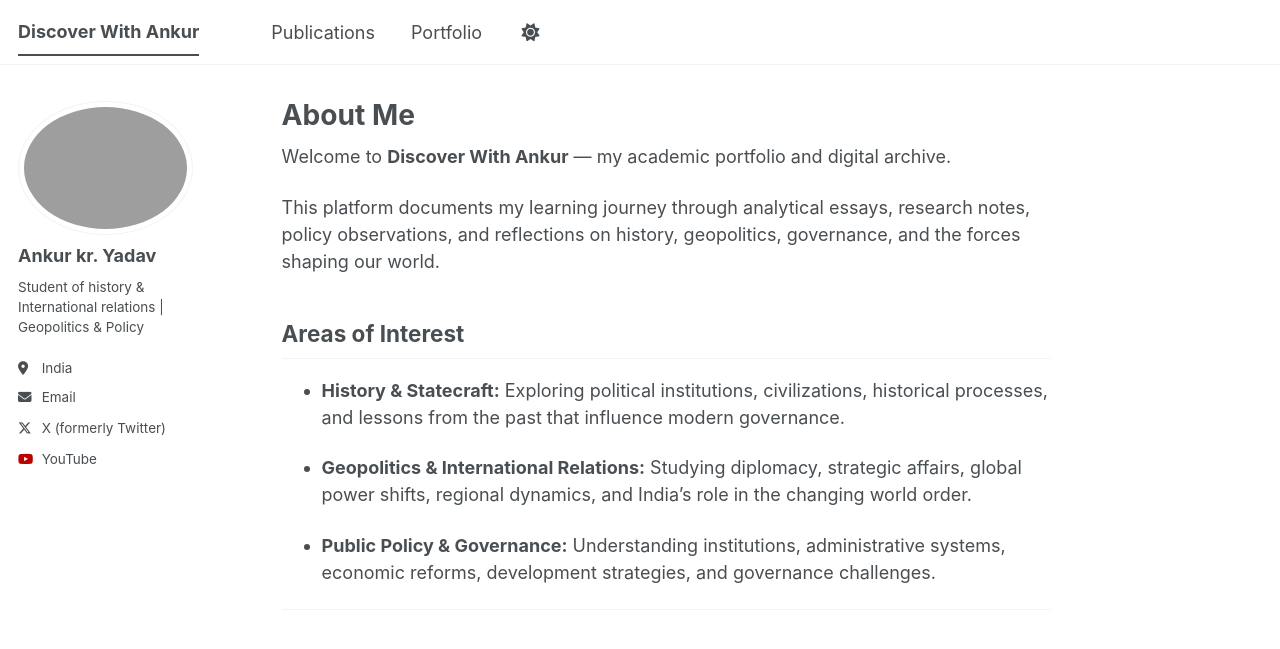
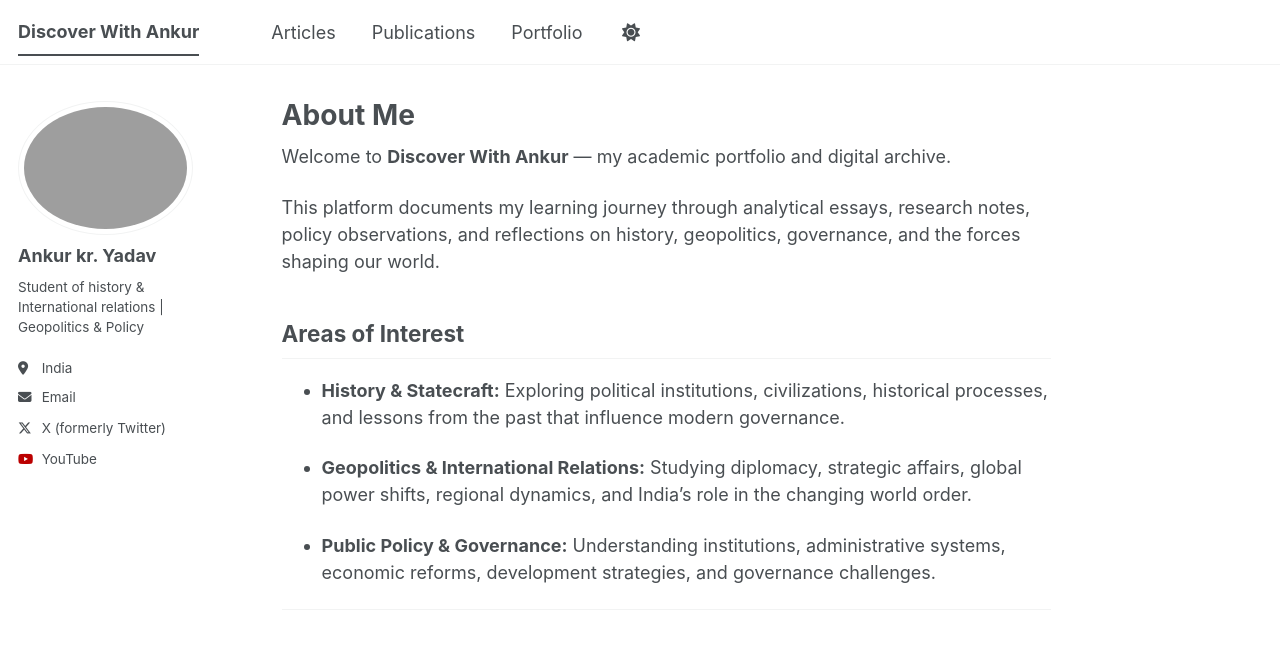
Before and after one commit to discoverwithankur/discoverwithankur.github.io, a Jekyll site: the page built from _pages/about.md, in a window 1280 px wide. Shown: the top 649 px of the page. Built offline with Jekyll 4.4.1, drawn with Linux system fonts in a browser that asks for light colours; a style sheet for code colours, icons or effects is not loaded.

Commit message:
Update navigation.yml

```diff
--- a/_data/navigation.yml
+++ b/_data/navigation.yml
@@ -8,6 +8,9 @@
 #      Markdown formatted page while the second is generated using JSON.
 
 main:
+  - title: "Articles"
+    url: /year-archive/
+
   - title: "Publications"
     url: /publications/
 
```
